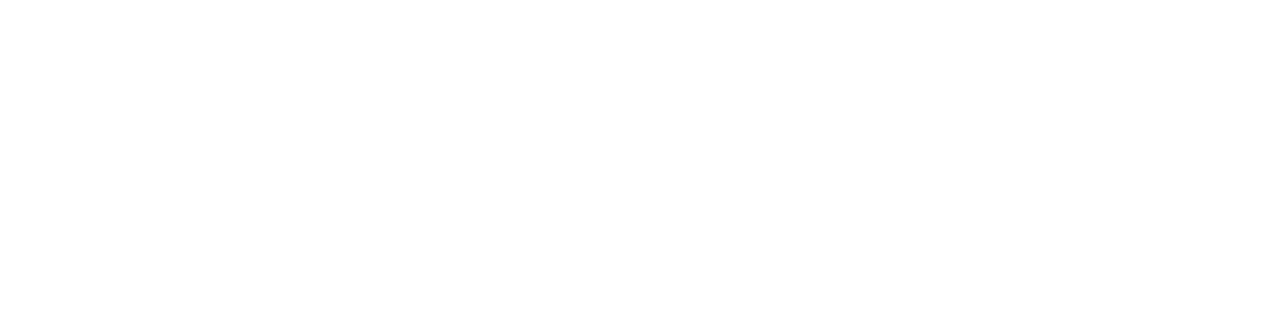
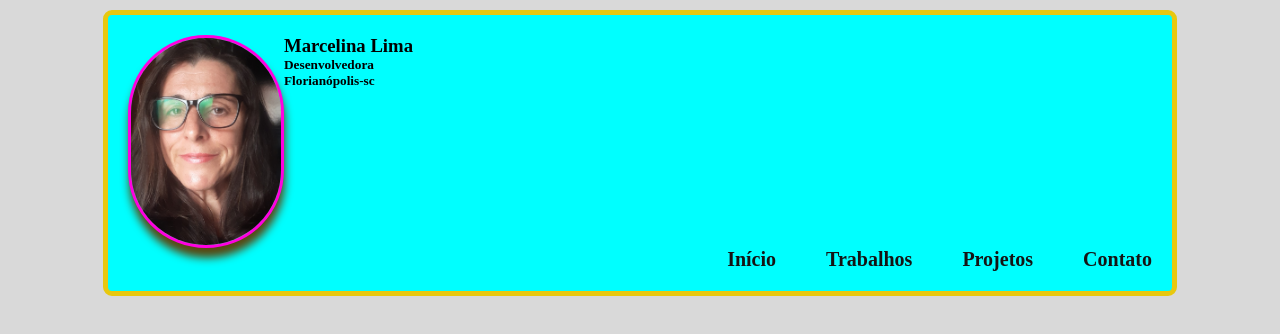
Before and after one commit to Marcelinalima/Portfolio, a plain HTML site: page index.html in a window 1280 px wide. Drawn offline with Linux system fonts and the light colour scheme; files that its build step writes are made by us from their sources.

Commit message:
Cabeçalho criado

```diff
--- a/assets/styles/global.css
+++ b/assets/styles/global.css
@@ -0,0 +1,54 @@
+* {
+    margin: 0;
+    padding: 0;
+}
+
+body {
+    background-color: #d9d9d9;
+}
+
+.container {
+    width: 80%;
+    padding:20px;
+    margin: 10px auto;
+    background-color: aqua;
+    border-width: 5px;
+    border-color:#e8c80f;
+    border-style:solid;
+    border-radius: 9px;
+
+}
+
+.profile-img {
+    width: 150px;
+    background-color: rgb(143, 148, 206);
+    display: block;
+    width: 150px;
+    border-radius: 200px;
+    margin:0 auto;
+    box-shadow:1px 10px 9px rgb(88, 72, 17);
+    border-width :3px;
+    border-color: rgb(255, 0, 225);
+    border-style: solid;
+
+
+}
+.header-title{
+    display: flex;
+}
+.personal-info{
+    width: 100%;
+    justify-content:left;
+}
+.header-menu{
+    display: flex;
+    gap: 50px;
+    justify-content:right;
+}
+
+.header-menu > a {
+    text-decoration: none;
+    font-weight: bolder;
+    color: rgb(21, 19, 19);
+    font-size: 20px;
+}
--- a/index.html
+++ b/index.html
@@ -1,25 +1,33 @@
 <!DOCTYPE html>
-<html lang="en">
+<html lang="pt-br">
   <head>
-    <meta charset="UTF-8">
-    <meta http-equiv="X-UA-Compatible" content="IE=edge">
-    <meta name="viewport" content="width=device-width, initial-scale=1.0">
-    <link rel="stylesheet" href="./assets/styles/global.css" />
-    <link rel="stylesheet" href="./assets/styles/index.css" />
-    <title>Portfolio-Inicio</title>
+    <meta charset="UTF-8" />
+    <meta http-equiv="X-UA-Compatible" content="IE=edge" />
+    <meta name="viewport" content="width=device-width, initial-scale=1.0" />
+    <link rel="stylesheet" href="./assets/styles/global.css">
+    <link rel="stylesheet" href="./assets/styles/index.css">
+    <title> Portfólio- Marcelina Lima</title>
   </head>
   <body>
+    <div class="container">
       <header>
-
+        <div class="header-title">
+          <img class="profile-img"src="./assets/imagens/profile.jpg" alt="foto de perfil"/>
+          <div class="personal-info">
+            <h3>Marcelina Lima</h3>
+            <h5>Desenvolvedora </h5>
+            <h5>Florianópolis-sc</h5>
+          </div>
+        </div>
+        <nav class="header-menu">
+          <a href="./index.html">Início</a>
+          <a href="./works.html">Trabalhos</a>
+          <a href="./projects.html">Projetos</a>
+          <a href="./contact.html">Contato</a>
+        </nav>
       </header>
 
-
-
-
-
-    <main>
-
-    </main>
-
+      <main></main>
+    </div>
   </body>
 </html>
```
Lines whose indentation alone changed are shown as unchanged.
